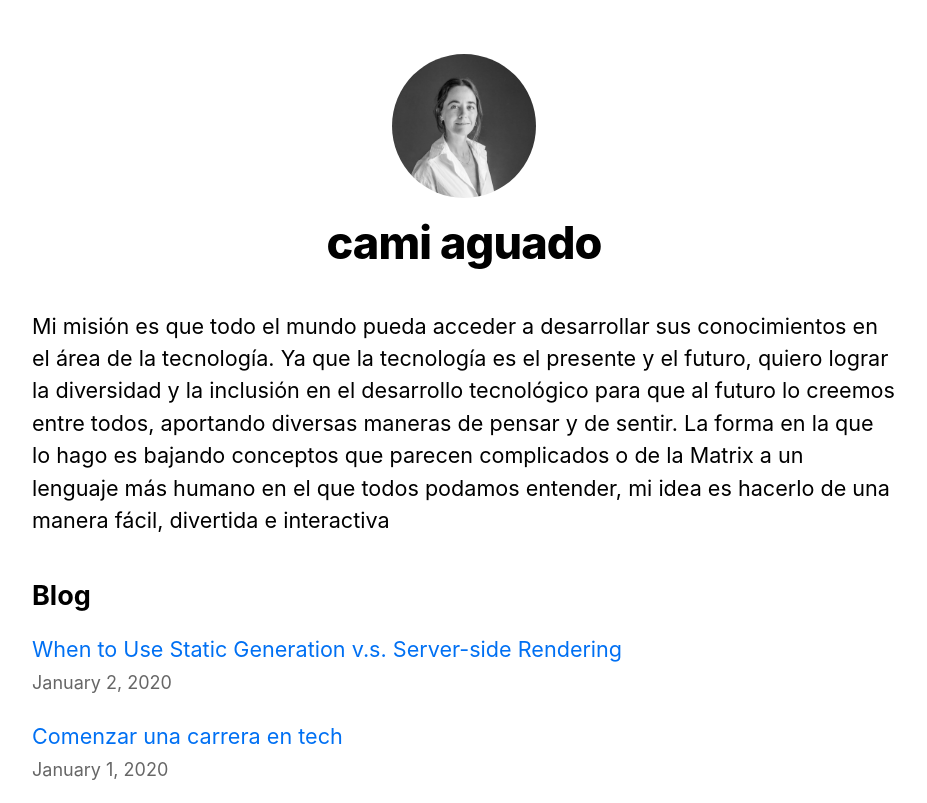
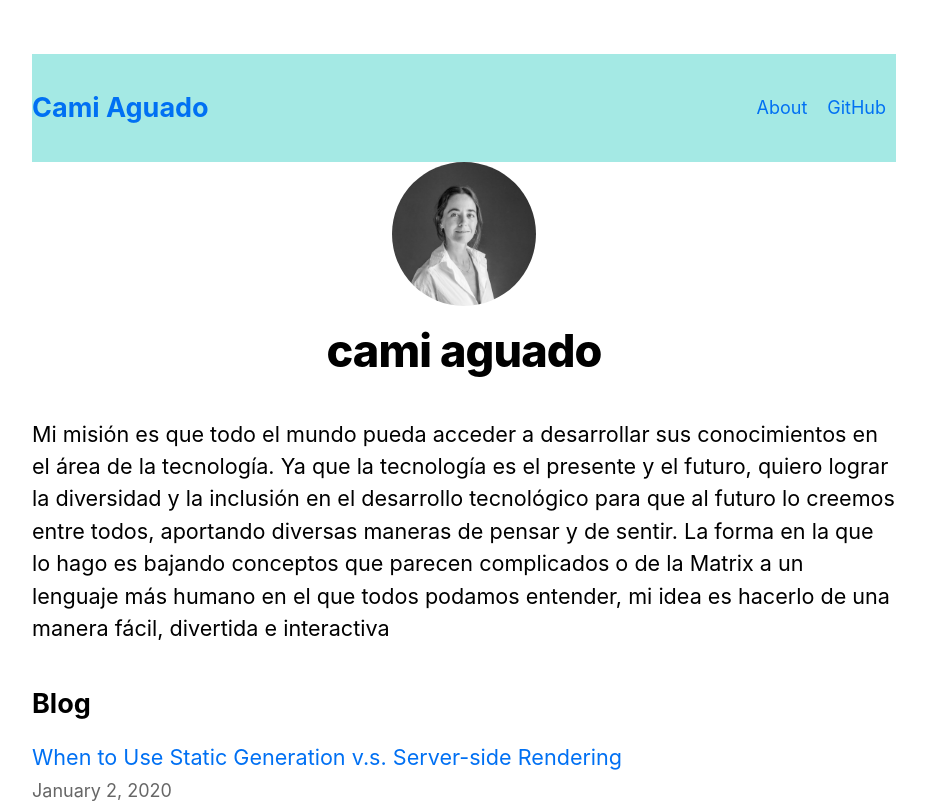
Before and after one commit to camiaguado/camiaguado, a Next.js app: page / in a window 1280 px wide. Shown: the top 803 px of the page, without its empty margins (176-1103 px from the left). Built offline with nearby package versions, Linux system fonts and the light colour scheme.

Commit message:
create header component

```diff
--- /dev/null
+++ b/components/header/header.js
@@ -0,0 +1,26 @@
+import style from './header.module.css';
+import Link from 'next/link';
+
+export default function header() {
+
+    return(
+        <header className={style.header}>
+            <div className='max-width-container'>
+                <h2>
+                <Link href='/'>Cami Aguado</Link>
+                </h2>
+                <ul>
+                <li>
+                    <Link href='/about'>About</Link>
+                </li>
+                <li>
+                    <Link href='https://github.com/camiaguado'>
+                    GitHub
+                    </Link>
+                </li>
+                </ul>
+            </div>
+        </header>
+    )
+
+}
--- /dev/null
+++ b/components/header/header.module.css
@@ -0,0 +1,16 @@
+.header {
+    padding: 10px 0;
+    background-color: rgb(164, 233, 228);
+  }
+
+  .header > div {
+    display: flex;
+    justify-content: space-between;
+    align-items: center;
+  }
+
+  .header li {
+    list-style: none;
+    display: inline-block;
+    margin: 0 10px;
+  }
--- a/components/layout/layout.js
+++ b/components/layout/layout.js
@@ -3,6 +3,7 @@ import Image from 'next/image';
 import styles from './layout.module.css';
 import utilStyles from '../../styles/utils.module.css';
 import Link from 'next/link';
+import Header from '../header/header';
 
 const name = 'cami aguado';
 export const siteTitle = 'cami aguado';
@@ -10,6 +11,7 @@ export const siteTitle = 'cami aguado';
 export default function Layout({ children, home }) {
   return (
     <div className={styles.container}>
+      <Header />
       <Head>
         <link rel="icon" href="/favicon.ico" />
         <meta
```
